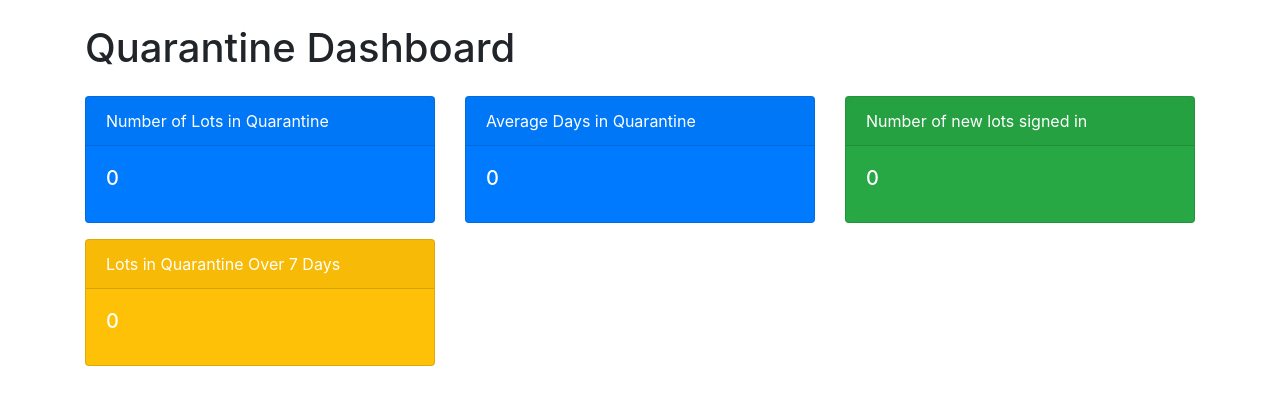
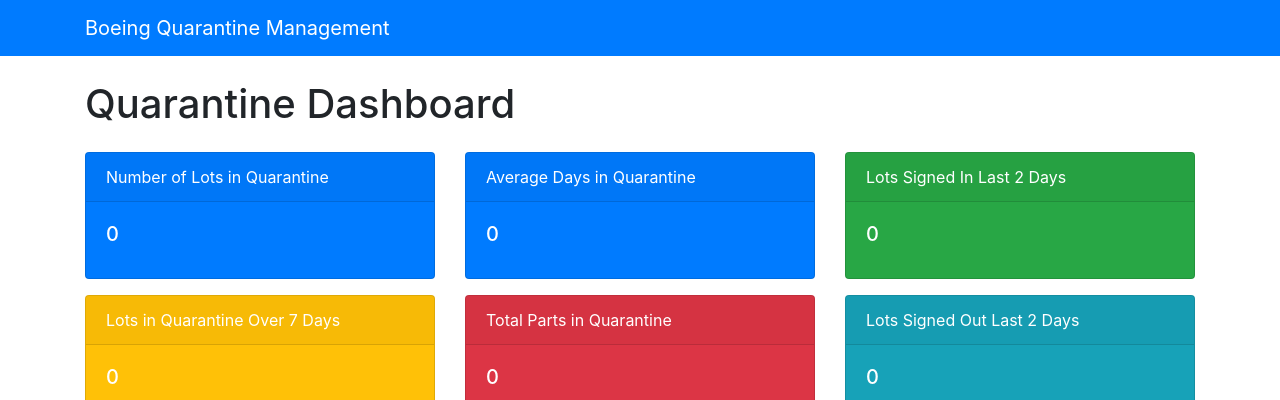
Before and after one commit to dreapadoir/data-representation-project, a Flask app: page / in a window 1280 px wide. Shown: the top 400 px of the page. Run offline with Flask 3, Linux system fonts and the light colour scheme; data that the repository does not hold is empty; some libraries are stand-ins or nearby versions.

Commit message:
add formatting, headers and nav buttons

```diff
--- a/app.py
+++ b/app.py
@@ -5,6 +5,24 @@
 
 app = Flask(__name__)
 dao = QuarantineDAO()
+
+def count_lots_signed_out_last_2_days(records):
+    today = datetime.now().date()
+    weekday = today.weekday()
+
+    # Include Friday if today is Monday
+    if weekday == 0:
+        start_date = today - timedelta(days=3)
+    else:
+        start_date = today - timedelta(days=1)
+
+    count = 0
+    for record in records:
+        if record['dateout']:
+            date_out = record['dateout']
+            if start_date <= date_out <= today:
+                count += 1
+    return count
 
 def calculate_average_days_for_status1(records):
     total_days = 0
@@ -96,11 +114,15 @@
         average_days_in_quarantine = calculate_average_days_for_status1(records)
         new_lots_signed_in = count_new_lots_signed_in(records)
         lots_over_7_days = count_lots_over_7_days_for_status1(records, 7)
+        total_parts_in_quarantine = sum(record['qty'] for record in records if record['status'] == 1)
+        lots_signed_out_last_2_days = count_lots_signed_out_last_2_days(records)
 
         return render_template('index.html', records=records, number_of_lots=number_of_lots,
                                average_days_in_quarantine=average_days_in_quarantine,
                                new_lots_signed_in=new_lots_signed_in,
-                               lots_over_7_days=lots_over_7_days)
+                               lots_over_7_days=lots_over_7_days,
+                               total_parts_in_quarantine=total_parts_in_quarantine,
+                               lots_signed_out_last_2_days=lots_signed_out_last_2_days)
     except Exception as e:
         print("An error occurred:", e)
         return render_template('index.html', records=[], number_of_lots=0,
--- a/templates/edit.html
+++ b/templates/edit.html
@@ -7,6 +7,11 @@
     <link href="https://stackpath.bootstrapcdn.com/bootstrap/4.3.1/css/bootstrap.min.css" rel="stylesheet">
 </head>
 <body>
+<nav class="navbar navbar-expand-lg navbar-dark bg-primary">
+    <div class="container">
+        <a class="navbar-brand" href="{{ url_for('index') }}">Boeing Quarantine Management</a>
+    </div>
+</nav>
     <div class="container mt-4">
         <h1>Edit Lot</h1>
         <form action="{{ url_for('edit_record', lot=record.lot) }}" method="post">
--- a/templates/index.html
+++ b/templates/index.html
@@ -10,6 +10,11 @@
 
 </head>
 <body>
+<nav class="navbar navbar-expand-lg navbar-dark bg-primary">
+    <div class="container">
+        <a class="navbar-brand" href="{{ url_for('index') }}">Boeing Quarantine Management</a>
+    </div>
+</nav>
     <div class="container">
         <h1 class="mt-4">Quarantine Dashboard</h1>
 
@@ -29,8 +34,12 @@
 
             {{ metric_block("Number of Lots in Quarantine", number_of_lots, "bg-primary") }}
             {{ metric_block("Average Days in Quarantine", average_days_in_quarantine|round(2), "bg-primary") }}
-            {{ metric_block("Number of new lots signed in", new_lots_signed_in, "bg-success") }}
+            {{ metric_block("Lots Signed In Last 2 Days", new_lots_signed_in, "bg-success") }}
             {{ metric_block("Lots in Quarantine Over 7 Days", lots_over_7_days, "bg-warning") }}
+			{{ metric_block("Total Parts in Quarantine", total_parts_in_quarantine, "bg-danger") }}
+			{{ metric_block("Lots Signed Out Last 2 Days", lots_signed_out_last_2_days, "bg-info") }}
+
+
         </div>
 		<div class="container mt-4">
 
@@ -43,12 +52,17 @@
 
 		<div class="row mt-3">
     <div class="col-md-6">
-        <a href="{{ url_for('sign_in_lot') }}" class="btn btn-primary">Sign In New Lot</a>
+        <a href="{{ url_for('sign_in_lot') }}" class="btn btn-primary btn-lg">Sign In New Lot</a>
+
     </div>
     <div class="col-md-6">
-        <a href="{{ url_for('search_records') }}" class="btn btn-secondary">Search Records</a>
+<a href="{{ url_for('search_records') }}" class="btn btn-secondary btn-lg">Search Records</a>
+
     </div>
 </div>
+
+<!-- Title for the Quarantine Table -->
+<h3 class="mt-4">Parts currently in quarantine at Boeing plant</h3>
 
         <!-- Quarantine Jobs Table -->
         <div class="row">
@@ -68,6 +82,7 @@
             </thead>
             <tbody>
     {% for record in records %}
+    {% if record.status == 1 %}
     <tr>
         <td><a href="{{ url_for('edit_record', lot=record.lot) }}">{{ record.lot }}</a></td>
         <td>{{ record.part }}</td>
@@ -77,12 +92,13 @@
         <td>{{ record.badge }}</td>
         <td>{{ 'In Quarantine' if record.status else 'Signed out of Quarantine' }}</td>
         <td>
-                        <!-- Add a "Sign Out" button that links to signout.html with the record's lot -->
             <a href="{{ url_for('sign_out_lot', lot=record.lot) }}" class="btn btn-danger">Sign Out</a>
         </td>
     </tr>
+    {% endif %}
     {% endfor %}
 </tbody>
+
         </table>
     </div>
 </div>
--- a/templates/search.html
+++ b/templates/search.html
@@ -8,7 +8,13 @@
 
 </head>
 <body>
+<nav class="navbar navbar-expand-lg navbar-dark bg-primary">
+    <div class="container">
+        <a class="navbar-brand" href="{{ url_for('index') }}">Boeing Quarantine Management</a>
+    </div>
+</nav>
     <div class="container mt-4">
+	<a href="{{ url_for('index') }}" class="btn btn-secondary mt-3">Back to Dashboard</a>
         <h1>Search Database</h1>
         <form action="{{ url_for('search_records') }}" method="POST">
             <div class="form-group">
--- a/templates/signin.html
+++ b/templates/signin.html
@@ -7,6 +7,11 @@
     <link href="https://stackpath.bootstrapcdn.com/bootstrap/4.3.1/css/bootstrap.min.css" rel="stylesheet">
 </head>
 <body>
+<nav class="navbar navbar-expand-lg navbar-dark bg-primary">
+    <div class="container">
+        <a class="navbar-brand" href="{{ url_for('index') }}">Boeing Quarantine Management</a>
+    </div>
+</nav>
     <div class="container">
         <h1 class="mt-4">Sign In New Lot</h1>
         <form action="{{ url_for('sign_in_lot') }}" method="post">
--- a/templates/signout.html
+++ b/templates/signout.html
@@ -8,6 +8,11 @@
     <link href="https://stackpath.bootstrapcdn.com/bootstrap/4.5.2/css/bootstrap.min.css" rel="stylesheet">
 </head>
 <body>
+<nav class="navbar navbar-expand-lg navbar-dark bg-primary">
+    <div class="container">
+        <a class="navbar-brand" href="{{ url_for('index') }}">Boeing Quarantine Management</a>
+    </div>
+</nav>
     <div class="container mt-4">
         <h1>Sign Out Lot {{ record.lot }}</h1>
         <form action="{{ url_for('sign_out_lot', lot=record.lot) }}" method="post">
```
Also changed, not shown: templates/record_details.html (+7 -0 lines). Lines whose indentation alone changed are shown as unchanged.
